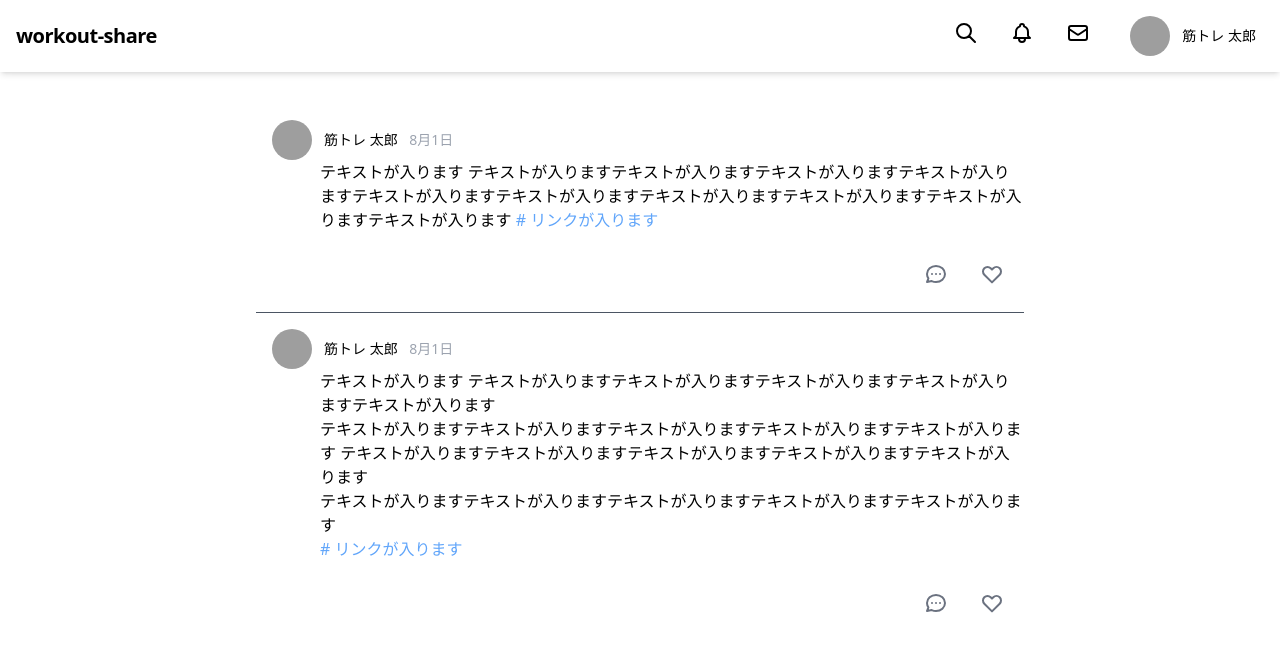
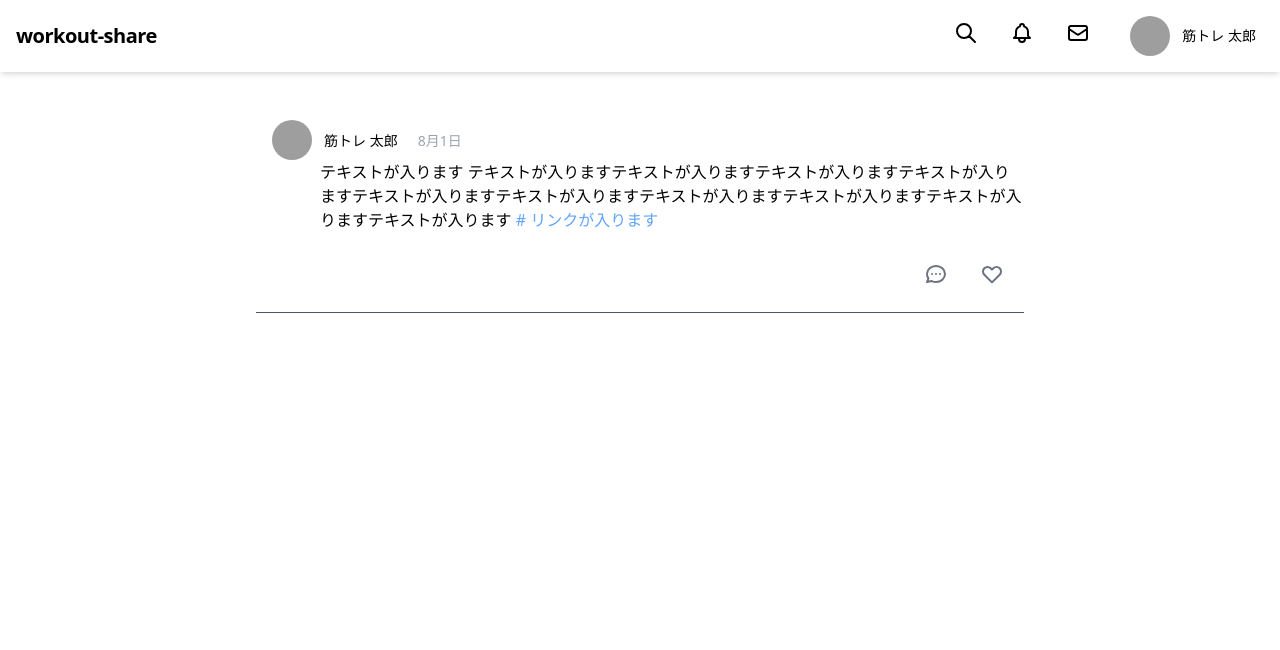
Before and after one commit to ta-mu-aa/workout-share, a Vue app in the folder front/: page /home in a window 1280 px wide. Shown: the top 650 px of the page. Built offline with nearby package versions, Linux system fonts and the light colour scheme; grey boxes are pictures that could not be loaded.

Commit message:
投稿をコンポーネントに分割して表示

```diff
--- /dev/null
+++ b/front/src/components/PostList/Post.vue
@@ -0,0 +1,51 @@
+<template>
+<div>
+  <div class="flex flex-shrink-0 p-4 pb-0">
+    <a href="#" class="flex-shrink-0 group block">
+      <div class="flex items-center">
+        <PostUserinfo />
+        <div class="ml-3">
+          <span class="text-sm leading-5 ml-2 font-medium text-gray-400">
+            8月1日
+          </span>
+        </div>
+      </div>
+    </a>
+  </div>
+
+  <div class="pl-16">
+    <p class="text-base width-auto font-medium  flex-shrink">
+      テキストが入ります
+      テキストが入りますテキストが入りますテキストが入りますテキストが入りますテキストが入りますテキストが入りますテキストが入りますテキストが入りますテキストが入りますテキストが入ります
+      <span class="text-blue-400"># リンクが入ります</span>
+    </p>
+
+    <div class="flex">
+      <div class="w-full">
+        <div class="flex justify-end items-center">
+          <PostReply />
+          <PostFavorite />
+        </div>
+      </div>
+    </div>
+  </div>
+  <hr class="border-gray-600">
+</div>
+</template>
+
+<script>
+import PostUserinfo from './PostUserinfo.vue'
+import PostReply from './PostReply.vue'
+import PostFavorite from './PostFavorite.vue'
+export default {
+  components: {
+    PostUserinfo,
+    PostReply,
+    PostFavorite
+  }
+}
+</script>
+
+<style lang="scss" scoped>
+
+</style>
--- /dev/null
+++ b/front/src/components/PostList/PostFavorite.vue
@@ -0,0 +1,13 @@
+<template>
+  <div class="text-center py-2 m-2">
+    <a href="#" class="w-12 mt-1 group flex items-center text-gray-500 px-3 py-2 text-base leading-6 font-medium rounded-full hover:bg-blue-800 hover:text-blue-300">
+      <svg class="text-center h-7 w-6" fill="none" stroke-linecap="round" stroke-linejoin="round" stroke-width="2" stroke="currentColor" viewBox="0 0 24 24"><path d="M4.318 6.318a4.5 4.5 0 000 6.364L12 20.364l7.682-7.682a4.5 4.5 0 00-6.364-6.364L12 7.636l-1.318-1.318a4.5 4.5 0 00-6.364 0z"></path></svg>
+    </a>
+  </div>
+</template>
+
+<script>
+export default {
+
+}
+</script>
--- /dev/null
+++ b/front/src/components/PostList/PostReply.vue
@@ -0,0 +1,13 @@
+<template>
+  <div class="text-center">
+    <a href="#" class="w-12 mt-1 group flex items-center text-gray-500 px-3 py-2 text-base leading-6 font-medium rounded-full hover:bg-blue-800 hover:text-blue-300">
+      <svg class="text-center h-6 w-6" fill="none" stroke-linecap="round" stroke-linejoin="round" stroke-width="2" stroke="currentColor" viewBox="0 0 24 24"><path d="M8 12h.01M12 12h.01M16 12h.01M21 12c0 4.418-4.03 8-9 8a9.863 9.863 0 01-4.255-.949L3 20l1.395-3.72C3.512 15.042 3 13.574 3 12c0-4.418 4.03-8 9-8s9 3.582 9 8z"></path></svg>
+    </a>
+  </div>
+</template>
+
+<script>
+export default {
+
+}
+</script>
--- /dev/null
+++ b/front/src/components/PostList/PostUserinfo.vue
@@ -0,0 +1,18 @@
+<template>
+  <a href="#" class="flex items-center group-hover:opacity-60 duration-200">
+    <div>
+      <img class="inline-block h-10 w-10 rounded-full" src="https://pbs.twimg.com/profile_images/1121328878142853120/e-rpjoJi_bigger.png" alt="" />
+    </div>
+    <div class="ml-3">
+      <span class="text-sm leading-6 font-medium ">
+        筋トレ 太郎
+      </span>
+    </div>
+  </a>
+</template>
+
+<script>
+export default {
+
+}
+</script>
--- a/front/src/components/pages/HomePage.vue
+++ b/front/src/components/pages/HomePage.vue
@@ -42,98 +42,7 @@
     <div class="container lg: py-6">
       <div class="flex justify-center">
         <div class="w-3/5 border border-gray-600 h-auto  border-t-0">
-
-<!-- 一つ目の投稿 -->
-          <div class="flex flex-shrink-0 p-4 pb-0">
-            <a href="#" class="flex-shrink-0 group block">
-              <div class="flex items-center">
-                <div>
-                  <img class="inline-block h-10 w-10 rounded-full" src="https://pbs.twimg.com/profile_images/1121328878142853120/e-rpjoJi_bigger.png" alt="" />
-                </div>
-                <div class="ml-3">
-                  <p class="text-sm leading-6 font-medium ">
-                    筋トレ 太郎
-                    <span class="text-sm leading-5 ml-2 font-medium text-gray-400">
-                      8月1日
-                    </span>
-                  </p>
-                </div>
-              </div>
-            </a>
-          </div>
-
-          <div class="pl-16">
-            <p class="text-base width-auto font-medium  flex-shrink">
-              テキストが入ります
-              テキストが入りますテキストが入りますテキストが入りますテキストが入りますテキストが入りますテキストが入りますテキストが入りますテキストが入りますテキストが入りますテキストが入ります
-              <span class="text-blue-400"># リンクが入ります</span>
-            </p>
-
-            <div class="flex">
-              <div class="w-full">
-                <div class="flex justify-end items-center">
-                  <div class="text-center">
-                    <a href="#" class="w-12 mt-1 group flex items-center text-gray-500 px-3 py-2 text-base leading-6 font-medium rounded-full hover:bg-blue-800 hover:text-blue-300">
-                      <svg class="text-center h-6 w-6" fill="none" stroke-linecap="round" stroke-linejoin="round" stroke-width="2" stroke="currentColor" viewBox="0 0 24 24"><path d="M8 12h.01M12 12h.01M16 12h.01M21 12c0 4.418-4.03 8-9 8a9.863 9.863 0 01-4.255-.949L3 20l1.395-3.72C3.512 15.042 3 13.574 3 12c0-4.418 4.03-8 9-8s9 3.582 9 8z"></path></svg>
-                    </a>
-                  </div>
-                  <div class="text-center py-2 m-2">
-                    <a href="#" class="w-12 mt-1 group flex items-center text-gray-500 px-3 py-2 text-base leading-6 font-medium rounded-full hover:bg-blue-800 hover:text-blue-300">
-                      <svg class="text-center h-7 w-6" fill="none" stroke-linecap="round" stroke-linejoin="round" stroke-width="2" stroke="currentColor" viewBox="0 0 24 24"><path d="M4.318 6.318a4.5 4.5 0 000 6.364L12 20.364l7.682-7.682a4.5 4.5 0 00-6.364-6.364L12 7.636l-1.318-1.318a4.5 4.5 0 00-6.364 0z"></path></svg>
-                    </a>
-                  </div>
-                </div>
-              </div>
-            </div>
-          </div>
-
-<!-- 二つ目の投稿 -->
-          <hr class="border-gray-600">
-          <div class="flex flex-shrink-0 p-4 pb-0">
-            <a href="#" class="flex-shrink-0 group block">
-              <div class="flex items-center">
-                <div>
-                  <img class="inline-block h-10 w-10 rounded-full" src="https://pbs.twimg.com/profile_images/1121328878142853120/e-rpjoJi_bigger.png" alt="" />
-                </div>
-                <div class="ml-3">
-                  <p class="text-sm leading-6 font-medium ">
-                    筋トレ 太郎
-                    <span class="text-sm leading-5 ml-2 font-medium text-gray-400">
-                      8月1日
-                    </span>
-                  </p>
-                </div>
-              </div>
-            </a>
-          </div>
-
-          <div class="pl-16">
-            <p class="text-base width-auto font-medium  flex-shrink">
-              テキストが入ります
-              テキストが入りますテキストが入りますテキストが入りますテキストが入りますテキストが入ります<br>
-              テキストが入りますテキストが入りますテキストが入りますテキストが入りますテキストが入ります
-              テキストが入りますテキストが入りますテキストが入りますテキストが入りますテキストが入ります<br>
-              テキストが入りますテキストが入りますテキストが入りますテキストが入りますテキストが入ります
-              <br><span class="text-blue-400"># リンクが入ります</span>
-            </p>
-
-            <div class="flex">
-              <div class="w-full">
-                <div class="flex justify-end items-center">
-                  <div class="text-center">
-                    <a href="#" class="w-12 mt-1 group flex items-center text-gray-500 px-3 py-2 text-base leading-6 font-medium rounded-full hover:bg-blue-800 hover:text-blue-300">
-                      <svg class="text-center h-6 w-6" fill="none" stroke-linecap="round" stroke-linejoin="round" stroke-width="2" stroke="currentColor" viewBox="0 0 24 24"><path d="M8 12h.01M12 12h.01M16 12h.01M21 12c0 4.418-4.03 8-9 8a9.863 9.863 0 01-4.255-.949L3 20l1.395-3.72C3.512 15.042 3 13.574 3 12c0-4.418 4.03-8 9-8s9 3.582 9 8z"></path></svg>
-                    </a>
-                  </div>
-                  <div class="text-center py-2 m-2">
-                    <a href="#" class="w-12 mt-1 group flex items-center text-gray-500 px-3 py-2 text-base leading-6 font-medium rounded-full hover:bg-blue-800 hover:text-blue-300">
-                      <svg class="text-center h-7 w-6" fill="none" stroke-linecap="round" stroke-linejoin="round" stroke-width="2" stroke="currentColor" viewBox="0 0 24 24"><path d="M4.318 6.318a4.5 4.5 0 000 6.364L12 20.364l7.682-7.682a4.5 4.5 0 00-6.364-6.364L12 7.636l-1.318-1.318a4.5 4.5 0 00-6.364 0z"></path></svg>
-                    </a>
-                  </div>
-                </div>
-              </div>
-            </div>
-          </div>
+          <Post />
         </div>
       </div>
 
@@ -143,8 +52,11 @@
 </template>
 
 <script>
+import Post from '../PostList/Post.vue'
 export default {
-
+  components: {
+    Post
+  }
 }
 </script>
 
```
